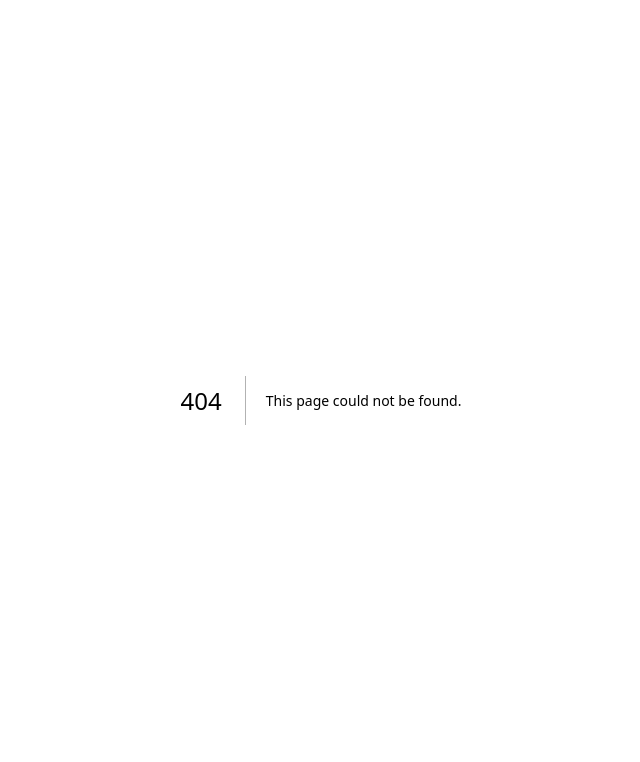
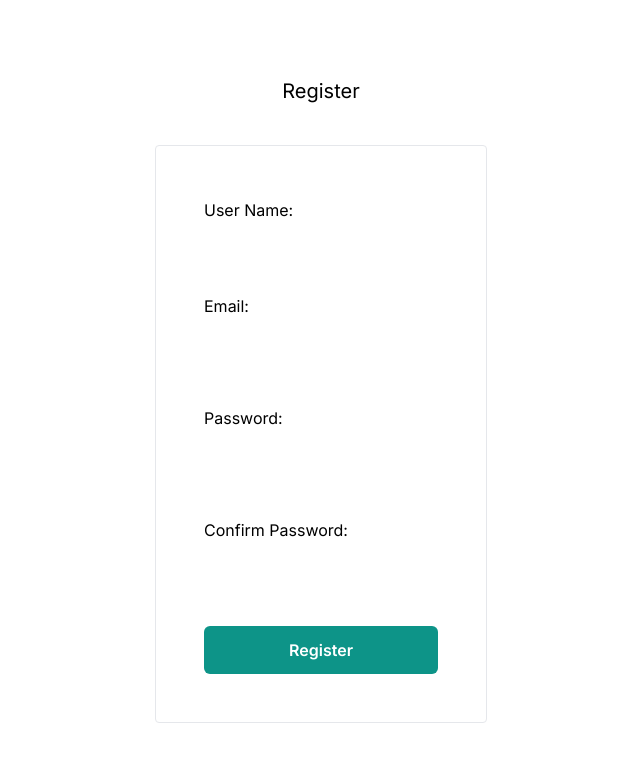
Before and after one commit to sakiadachi/emoji-clipboard-app, a Next.js app: page /registration in a window 1280 px wide. Before the commit this address had no page. Shown: the top 762 px of the page, without its empty margins (319-959 px from the left). Built offline with nearby package versions, Linux system fonts and the light colour scheme.

Commit message:
Add registration page and function

```diff
--- a/app/login/page.tsx
+++ b/app/login/page.tsx
@@ -3,6 +3,7 @@
 import { useRouter } from "next/navigation";
 import { FormEvent } from "react";
 import PrimaryButton from "../components/PrimaryButton";
+import Link from "next/link";
 
 export default function LoginPage() {
   const router = useRouter();
@@ -42,10 +43,10 @@ export default function LoginPage() {
   };
 
   return (
-    <main className="min-h-screen  max-w-lg mx-auto flex items-center">
+    <main className="min-h-screen max-w-lg mx-auto flex flex-col justify-center items-center">
       <form
         onSubmit={handleSubmit}
-        className="flex flex-col grow p-12 border rounded"
+        className="flex flex-col p-12 border rounded mb-10"
       >
         <label className="flex flex-col mb-6 leading-8">
           User Name:
@@ -62,6 +63,9 @@ export default function LoginPage() {
           additionalClassName={"h-12"}
         />
       </form>
+      <Link href="/registration" className="text-teal-600">
+        Create Account
+      </Link>
     </main>
   );
 }
--- /dev/null
+++ b/app/registration/page.tsx
@@ -0,0 +1,98 @@
+"use client";
+
+import { FormEvent, useState } from "react";
+import Link from "next/link";
+import PrimaryButton from "../components/PrimaryButton";
+
+export default function RegistartionPage() {
+  const [isLoading, setIsLoading] = useState(false);
+  const [registerSuccessed, setRegisterSuccessed] = useState(false);
+
+  const handleSubmit = async (event: FormEvent<HTMLFormElement>) => {
+    event.preventDefault();
+    setIsLoading(true);
+    if (event.target == null) {
+      return;
+    }
+
+    const target = event.target as HTMLFormElement;
+    const formData = new FormData(target);
+    const email = formData.get("email");
+    const username = formData.get("username");
+    const password = formData.get("password");
+    const confirmPassword = formData.get("confirmpassword");
+
+    /**
+     * Registration request
+     */
+    const response = await fetch("http://localhost:8000/register/", {
+      method: "POST",
+      credentials: "include",
+      headers: {
+        ...{ "Content-Type": "application/json" },
+      },
+      body: JSON.stringify({
+        username,
+        email,
+        password,
+        password2: confirmPassword,
+      }),
+    });
+    setIsLoading(false);
+    if (!response.ok) {
+      const error = await response.json();
+      console.error(error);
+
+      alert("Login failed");
+      return;
+    }
+    setRegisterSuccessed(true);
+  };
+
+  if (isLoading) return <p>Loading...</p>;
+
+  if (registerSuccessed)
+    return (
+      <main className="min-h-screen max-w-lg mx-auto flex flex-col justify-center items-center">
+        <div className="flex flex-col p-12 border rounded">
+          <h1 className="text-xl mb-10">Registration successed!</h1>
+          <Link href="/login" className="text-teal-600">
+            Go to Login Page
+          </Link>
+        </div>
+      </main>
+    );
+
+  return (
+    <main className="min-h-screen max-w-lg mx-auto flex flex-col justify-center items-center">
+      <h1 className="text-xl mb-10">Register</h1>
+      <form
+        onSubmit={handleSubmit}
+        className="flex flex-col p-12 border rounded"
+      >
+        <label className="flex flex-col mb-6 leading-8">
+          User Name:
+          <input type="text" name="username" className="mt-2" />
+        </label>
+        <label className="flex flex-col mb-10 leading-8">
+          Email:
+          <input type="email" name="email" className="mt-2" />
+        </label>
+        <label className="flex flex-col mb-10 leading-8">
+          Password:
+          <input type="password" name="password" className="mt-2" />
+        </label>
+        <label className="flex flex-col mb-10 leading-8">
+          Confirm Password:
+          <input type="password" name="confirmpassword" className="mt-2" />
+        </label>
+
+        <PrimaryButton
+          type={"submit"}
+          text={"Register"}
+          additionalClassName={"h-12"}
+        />
+      </form>
+    </main>
+  );
+}
```
